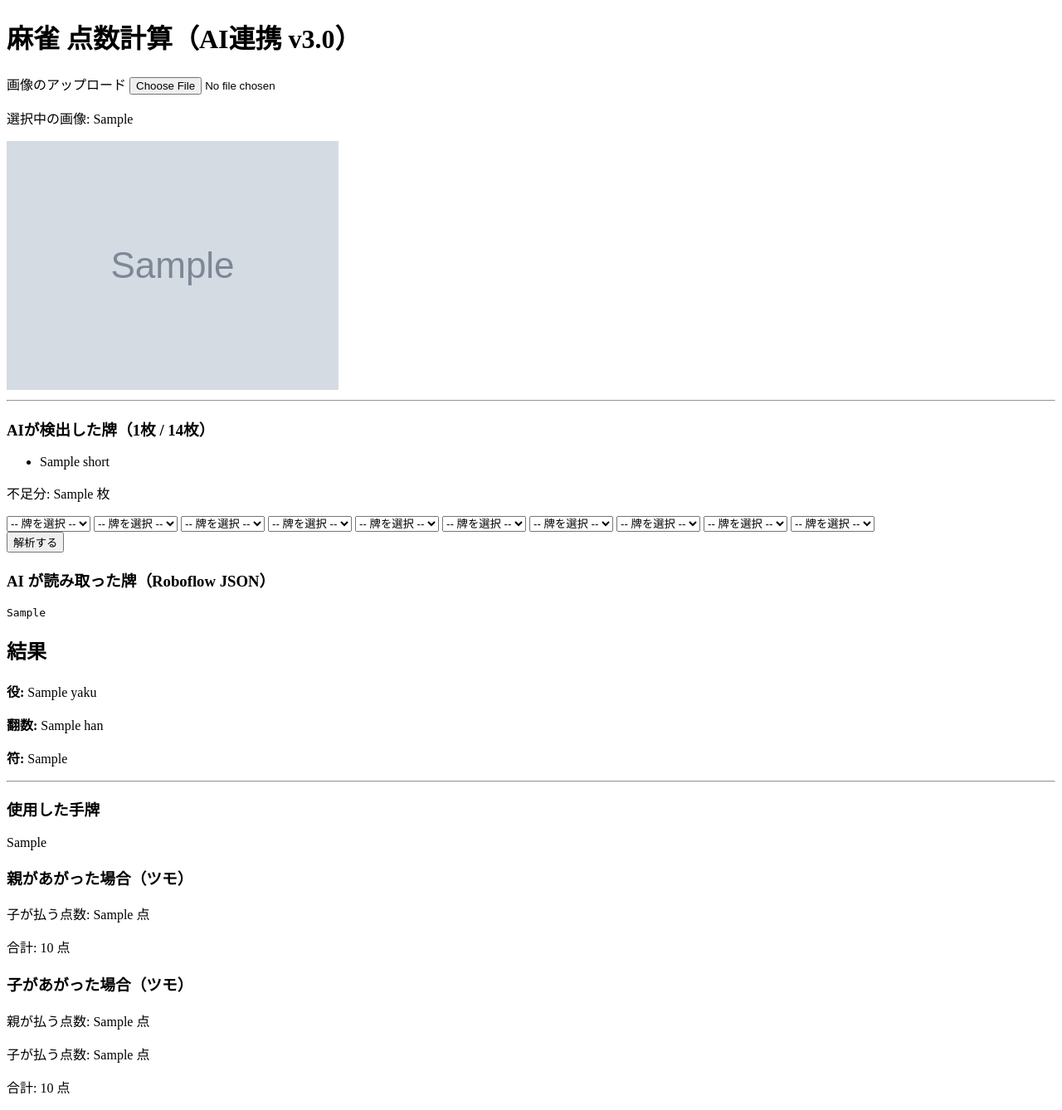
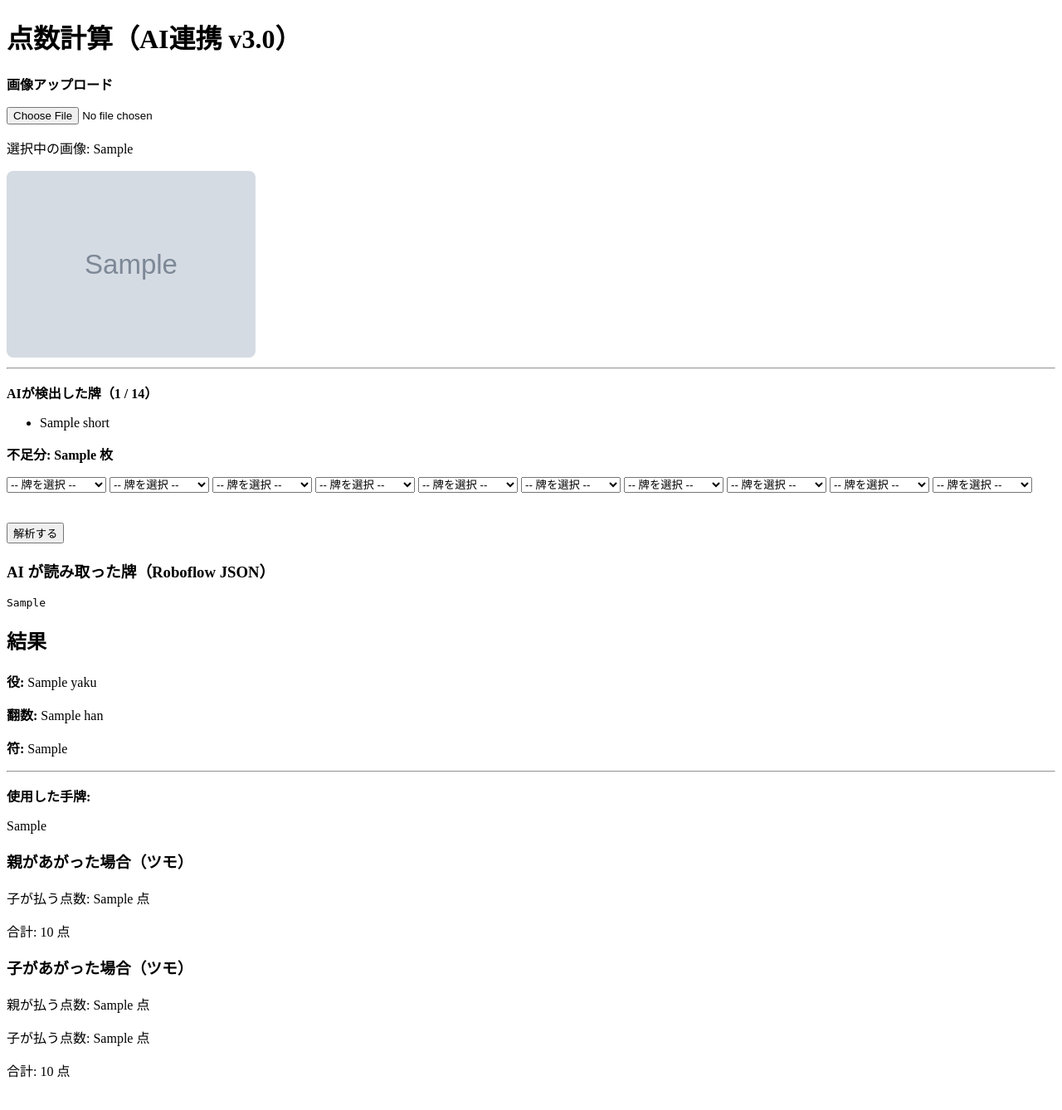
Before and after one commit to yosida-yuta/macnijong, a Flask app: template templates/score.html in a window 1280 px wide. Shown: the part 44-1382 px from the top of the page at 83% size. After the commit the page ends 1343 px from the top, so only its background shows below. Run offline with Flask 3, Linux system fonts and the light colour scheme; the template is opened without the code that fills it: most values are stand-ins (such as "Sample title", 1, 10 or a date in 2020); grey boxes marked "Sample" are stand-in pictures.

Commit message:
Macni雀 v3.0 UI 他ページと完全統一(score.html)

```diff
--- a/templates/score.html
+++ b/templates/score.html
@@ -14,32 +14,32 @@
     <span class="nickname">{{ nickname }}</span>
   </div>
 
-  <h1>麻雀 点数計算（AI連携 v3.0）</h1>
+  <h1>点数計算（AI連携 v3.0）</h1>
 
-  <form method="POST" enctype="multipart/form-data" class="score-form">
+  <div class="card">
 
-    <div class="upload-area">
-      <label class="upload-label">画像のアップロード</label>
+    <form method="POST" enctype="multipart/form-data">
+
+      <p><b>画像アップロード</b></p>
       <input type="file" name="image">
 
       {% if saved_path %}
-        <p class="file-info">選択中の画像: {{ saved_path.split("/")[-1] }}</p>
+        <p class="info">選択中の画像: {{ saved_path.split("/")[-1] }}</p>
       {% else %}
-        <p class="file-info">選択されていません</p>
+        <p class="info">選択されていません</p>
       {% endif %}
-    </div>
 
       {% if image_url %}
-      <div class="preview-area">
-        <img src="{{ image_url }}" class="preview-img">
+        <div style="margin-top:10px;">
+          <img src="{{ image_url }}" style="max-width:300px; border-radius:8px;">
+        </div>
         <input type="hidden" name="saved_path" value="{{ saved_path }}">
-      </div>
       {% endif %}
 
       {% if need_more %}
         <hr>
-      <div class="detected-area">
-        <h3>AIが検出した牌（{{ detected|length }}枚 / 14枚）</h3>
+        <p><b>AIが検出した牌（{{ detected|length }} / 14）</b></p>
+
         {% if detected %}
           <ul class="tile-list">
             {% for d in detected %}
@@ -50,11 +50,11 @@
           <p>検出できた牌はありません</p>
         {% endif %}
 
-        <p class="missing">不足分: {{ need_more }} 枚</p>
+        <p class="missing"><b>不足分: {{ need_more }} 枚</b></p>
 
-        <div class="manual-select-area">
+        <div>
           {% for i in range(need_more) %}
-            <select name="manual_tile" class="manual-select">
+            <select name="manual_tile" class="menu-btn" style="min-width:120px;">
               <option value="">-- 牌を選択 --</option>
               <optgroup label="萬子">
                 {% for n in range(1,10) %}<option value="{{n}}m">{{n}}萬</option>{% endfor %}
@@ -77,16 +77,19 @@
             </select>
           {% endfor %}
         </div>
-      </div>
       {% endif %}
 
+      <br><br>
       <button type="submit" class="menu-btn">解析する</button>
+
     </form>
+
+  </div>
 
   {% if ai_tiles %}
   <div class="card">
     <h3>AI が読み取った牌（Roboflow JSON）</h3>
-    <pre class="json-area">{{ ai_tiles }}</pre>
+    <pre>{{ ai_tiles }}</pre>
   </div>
   {% endif %}
 
@@ -98,23 +101,22 @@
     <p><b>符:</b> {{ result.fu }}</p>
 
     <hr>
-    <h3>使用した手牌</h3>
+
+    <p><b>使用した手牌:</b></p>
     <p>{{ result.tiles_used }}</p>
   </div>
 
-  <div class="point-area">
-    <div class="point-card">
+  <div class="card">
     <h3>親があがった場合（ツモ）</h3>
     <p>子が払う点数: {{ result.dealer_each }} 点</p>
     <p>合計: {{ result.dealer_total }} 点</p>
   </div>
 
-    <div class="point-card">
+  <div class="card">
     <h3>子があがった場合（ツモ）</h3>
     <p>親が払う点数: {{ result.child_main }} 点</p>
     <p>子が払う点数: {{ result.child_add }} 点</p>
     <p>合計: {{ result.child_total }} 点</p>
-    </div>
   </div>
   {% endif %}
 
```
Lines whose indentation alone changed are shown as unchanged.
